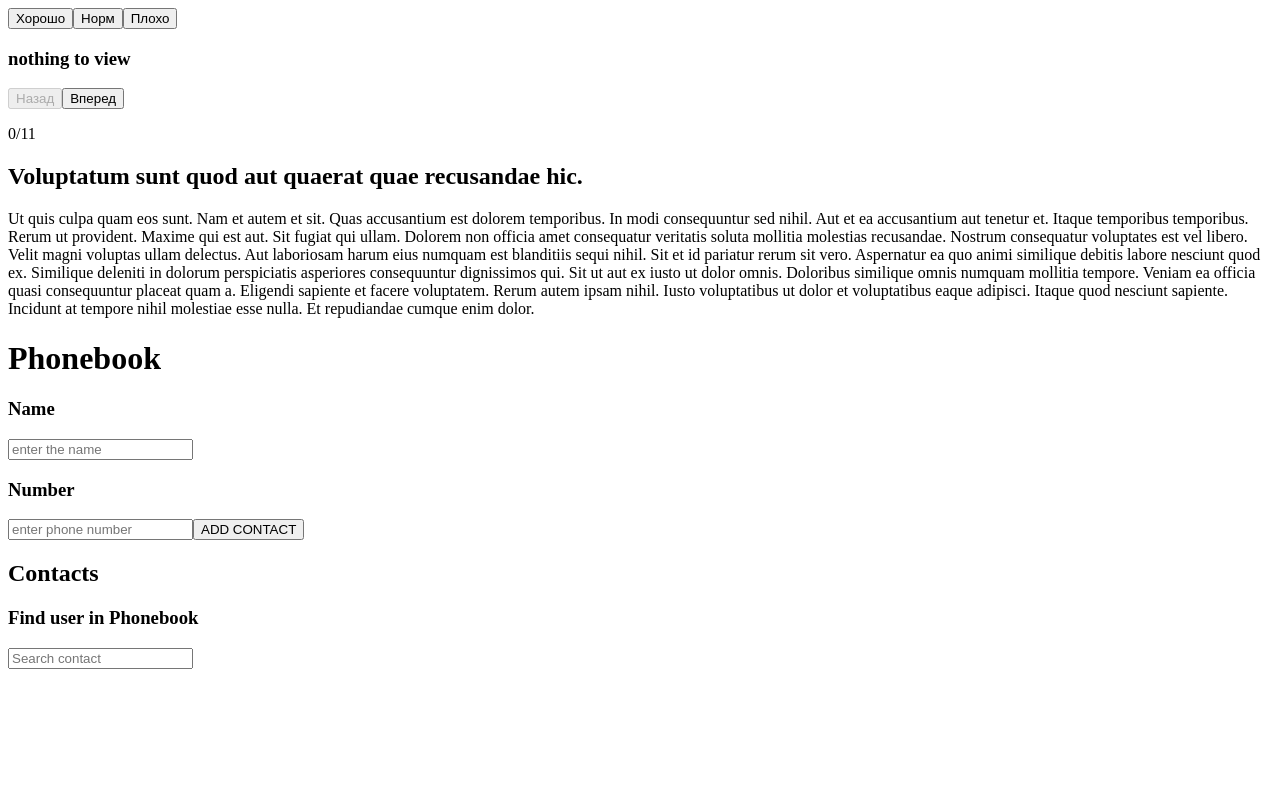
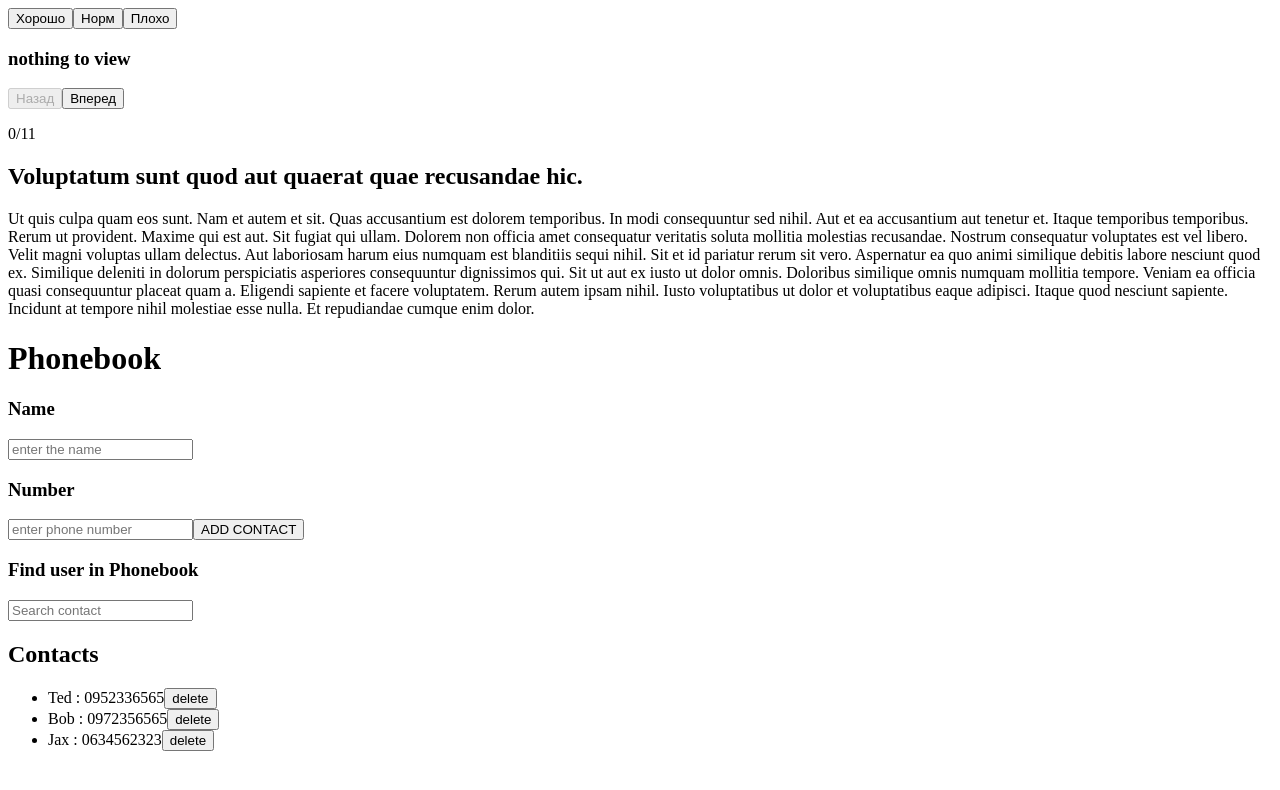
Before and after one commit to wwwsrc/goit-react-app-task, a React (Create React App) app: page / in a window 1280 px wide. Shown: the top 790 px of the page. Built offline with nearby package versions, Linux system fonts and the light colour scheme.

Commit message:
hw2 ver 0.9

```diff
--- a/src/components/feedback/Feedback.js
+++ b/src/components/feedback/Feedback.js
@@ -56,4 +56,5 @@ class Counter extends Component {
     );
   }
 }
+
 export default Counter;
--- a/src/components/feedback/notification/notification.js
+++ b/src/components/feedback/notification/notification.js
@@ -1,5 +1,10 @@
 import React from "react";
+import PropTypes from "prop-types";
 
 const Notification = ({ message }) => <h3>{message}</h3>;
 
+Notification.propTypes = {
+  message: PropTypes.string.isRequired
+};
+
 export default Notification;
--- a/src/components/phonebook/Phonebook.js
+++ b/src/components/phonebook/Phonebook.js
@@ -6,8 +6,12 @@ const uuidv4 = require("uuid/v4");
 
 class Phonebook extends Component {
   state = {
-    contacts: [],
-    filter: "",
+    contacts: [
+      { name: "Ted", number: "0952336565", id: "id-1" },
+      { name: "Bob", number: "0972356565", id: "id-2" },
+      { name: "Jax", number: "0634562323", id: "id-3" }
+    ],
+    filter: [],
     name: "",
     number: ""
   };
@@ -75,15 +79,15 @@ class Phonebook extends Component {
             name={this.state.name}
             number={this.state.number}
           />
+          <Filter handleSearch={this.handleSearch} />
 
           <h2>Contacts</h2>
           <ContactList
-            contacts={this.state.contacts}
+            contacts={
+              this.state.filter !== "" ? filteredContacts : this.state.contacts
+            }
             handleDelete={this.handleDelete}
-            /* filter={this.applyFilter} */
-            filter={filteredContacts}
           />
-          <Filter handleSearch={this.handleSearch} />
         </div>
       </>
     );
--- a/src/components/phonebook/contactList/ContactList.js
+++ b/src/components/phonebook/contactList/ContactList.js
@@ -1,23 +1,27 @@
 import React from "react";
+import PropTypes from "prop-types";
 
-const ContactList = ({ contacts, handleDelete, filter }) => {
+const ContactList = ({ contacts, handleDelete }) => {
   return (
     <ul>
-      {filter.length === 0
-        ? contacts.map(elem => (
-            <li key={elem.id} id={elem.id}>
-              {elem.name}::{elem.number}
-              <button onClick={handleDelete}>del</button>
-            </li>
-          ))
-        : filter.map(elem => (
-            <li key={elem.id} id={elem.id}>
-              {elem.name}:{elem.number}
-              <button onClick={handleDelete}>del</button>
-            </li>
-          ))}
+      {contacts.map(elem => (
+        <li key={elem.id} id={elem.id}>
+          {elem.name} : {elem.number}
+          <button onClick={handleDelete}>delete</button>
+        </li>
+      ))}
     </ul>
   );
 };
 
+ContactList.propTypes = {
+  contacts: PropTypes.arrayOf(
+    PropTypes.shape({
+      name: PropTypes.string.isRequired,
+      number: PropTypes.string.isRequired,
+      id: PropTypes.string.isRequired
+    })
+  ).isRequired,
+  handleDelete: PropTypes.func.isRequired
+};
 export default ContactList;
--- a/src/components/reader/Reader.js
+++ b/src/components/reader/Reader.js
@@ -2,7 +2,6 @@ import React, { Component } from "react";
 import Controls from "./controls/Controls";
 import Progress from "./progress/Progress";
 import Publication from "./publication/Publication";
-import PropTypes from "prop-types";
 
 export default class Reader extends Component {
   static defaultProps = {
--- a/src/components/reader/progress/Progress.js
+++ b/src/components/reader/progress/Progress.js
@@ -1,4 +1,5 @@
 import React from "react";
+import PropTypes from "prop-types";
 
 const Progress = ({ indexPage, totalArticle }) => (
   <p>
@@ -6,4 +7,8 @@ const Progress = ({ indexPage, totalArticle }) => (
   </p>
 );
 
+Progress.propTypes = {
+  indexPage: PropTypes.number.isRequired,
+  totalArticle: PropTypes.number.isRequired
+};
 export default Progress;
```
Also changed, not shown: src/components/App.js (+0 -11 lines), src/components/phonebook/contactForm/ContactForm.js (+8 -0 lines), src/components/phonebook/filter/Filter.js (+6 -1 lines), src/components/reader/controls/Controls.js (+7 -0 lines), src/components/reader/publication/Publication.js (+7 -0 lines).
